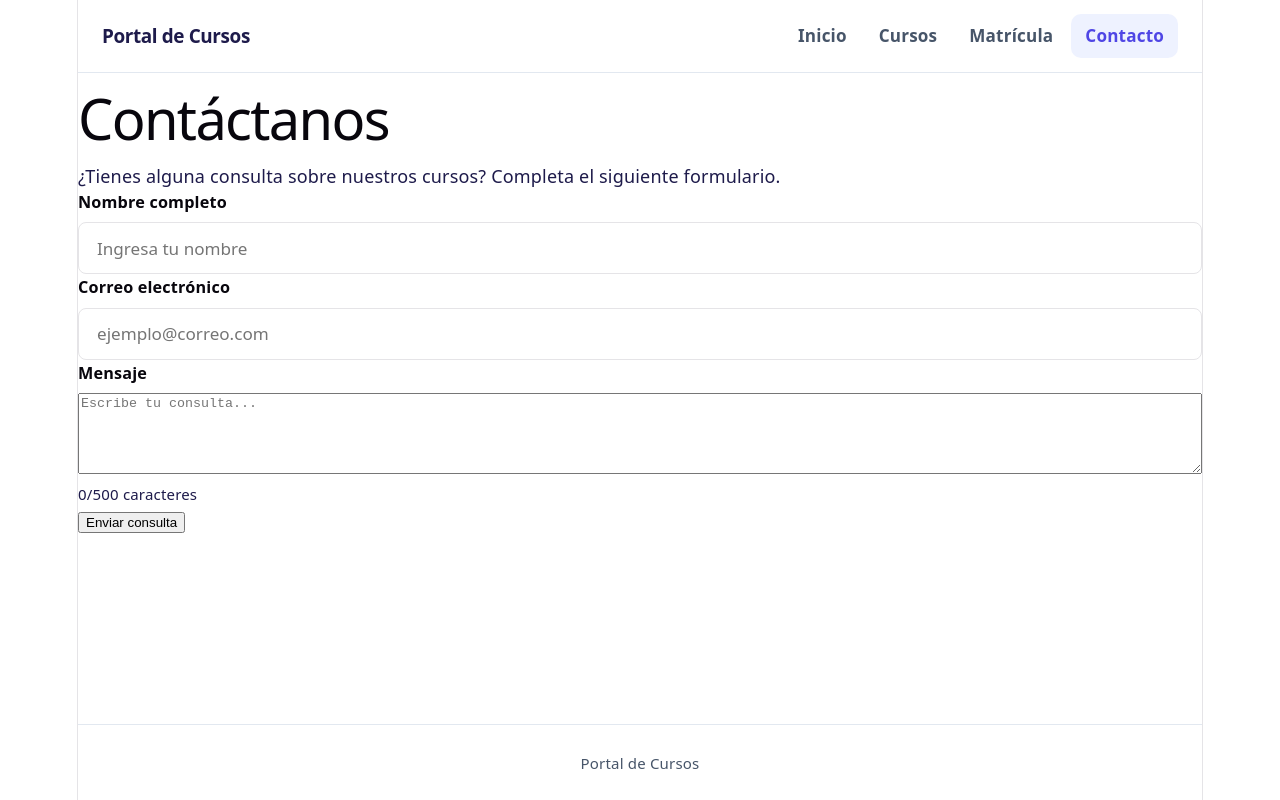
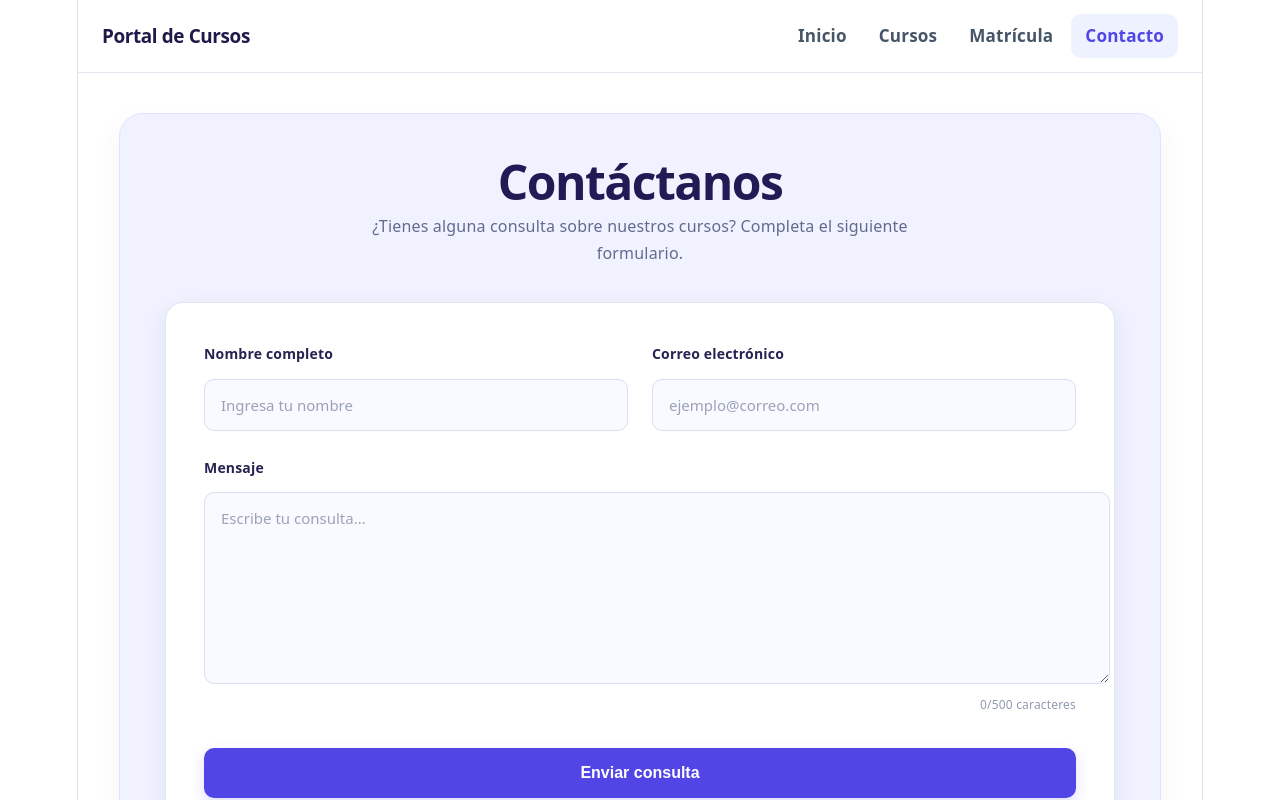
Before and after one commit to abeljosue/portal_cursos_senati, a React (Vite) app: page /contacto in a window 1280 px wide. Shown: the top 800 px of the page. Built offline with nearby package versions, Linux system fonts and the light colour scheme.

Commit message:
correcion

```diff
--- a/src/index.css
+++ b/src/index.css
@@ -91,7 +91,188 @@ code {
   padding: 4px 8px;
   background: var(--code-bg);
 }
-/* matricula */
+
+/* ==========================================
+   ESTILOS DE CONTACTO (MAIN)
+   ========================================== */
+
+.contacto {
+  max-width: 950px;
+  margin: 40px auto 70px;
+  padding: 55px 45px;
+  background: #f0f2ff;
+  border: 1px solid #dfe3ff;
+  border-radius: 24px;
+  box-shadow: 0 12px 30px rgba(60, 50, 150, 0.06);
+}
+
+.contacto h1 {
+  color: #211b55;
+  font-size: clamp(32px, 4vw, 48px);
+  font-weight: 800;
+  letter-spacing: -1.5px;
+  text-align: center;
+  margin: 0 0 18px;
+}
+
+.contacto > p {
+  color: #626b8e;
+  font-size: 16px;
+  line-height: 1.7;
+  text-align: center;
+  max-width: 590px;
+  margin: 0 auto 35px;
+}
+
+.contacto form {
+  display: grid;
+  grid-template-columns: repeat(2, minmax(0, 1fr));
+  gap: 24px;
+  background: #ffffff;
+  padding: 38px;
+  border-radius: 18px;
+  border: 1px solid #e2e5f5;
+  box-shadow: 0 8px 25px rgba(39, 35, 106, 0.07);
+}
+
+.contacto .campo {
+  display: flex;
+  flex-direction: column;
+  gap: 8px;
+  min-width: 0;
+}
+
+.contacto .campo:nth-child(3) {
+  grid-column: 1 / -1;
+}
+
+.contacto .campo label {
+  display: block;
+  color: #252452;
+  font-size: 14px;
+  font-weight: 700;
+  margin-bottom: 3px;
+}
+
+.contacto form .campo input,
+.contacto form .campo textarea {
+  width: 100%;
+  padding: 15px 16px;
+  background: #f9faff;
+  color: #252452;
+  border: 1px solid #d9def0;
+  border-radius: 10px;
+  font-size: 15px;
+  font-family: inherit;
+  outline: none;
+  transition: 0.2s ease;
+}
+
+.contacto form .campo input {
+  min-height: 50px;
+}
+
+.contacto form .campo textarea {
+  min-height: 160px;
+  resize: vertical;
+}
+
+.contacto input::placeholder,
+.contacto textarea::placeholder {
+  color: #9aa2b7;
+}
+
+.contacto form .campo input:focus,
+.contacto form .campo textarea:focus {
+  background: #ffffff;
+  border-color: #5950ed;
+  outline: 3px solid rgba(89, 80, 237, 0.12);
+}
+
+.contacto .campo > small:not(.error) {
+  align-self: flex-end;
+  color: #929ab0;
+  font-size: 12px;
+}
+
+.contacto .error {
+  display: block;
+  color: #db334f;
+  font-size: 12px;
+  font-weight: 500;
+  margin-top: 2px;
+}
+
+.contacto form button[type="submit"] {
+  grid-column: 1 / -1;
+  width: 100%;
+  padding: 16px 24px;
+  margin-top: 6px;
+  border: none;
+  border-radius: 10px;
+  background: #5146e5;
+  color: #ffffff;
+  font-size: 16px;
+  font-weight: 700;
+  cursor: pointer;
+  transition: 0.25s ease;
+  box-shadow: 0 6px 14px rgba(81, 70, 229, 0.18);
+}
+
+.contacto form button[type="submit"]:hover {
+  background: #3e35c5;
+  transform: translateY(-2px);
+  box-shadow: 0 10px 20px rgba(81, 70, 229, 0.25);
+}
+
+.contacto form button[type="submit"]:active {
+  transform: translateY(0);
+}
+
+.contacto .mensaje-exito {
+  max-width: 650px;
+  margin: 0 auto 25px;
+  padding: 15px 20px;
+  background: #e7f8ee;
+  border: 1px solid #a6e7c0;
+  border-radius: 10px;
+  color: #176b3f;
+  text-align: center;
+  font-weight: 600;
+}
+
+@media (max-width: 768px) {
+  .contacto {
+    margin: 20px 15px 45px;
+    padding: 35px 20px;
+  }
+
+  .contacto h1 {
+    font-size: 34px;
+  }
+
+  .contacto > p {
+    font-size: 14px;
+  }
+
+  .contacto form {
+    grid-template-columns: 1fr;
+    padding: 24px 18px;
+    gap: 20px;
+  }
+
+  .contacto .campo:nth-child(3) {
+    grid-column: 1;
+  }
+
+  .contacto form button[type="submit"] {
+    grid-column: 1;
+  }
+}
+
+/* ==========================================
+   ESTILOS DE MATRÍCULA
+   ========================================== */
 
 .formulario-pagina {
   max-width: 720px;
@@ -143,7 +324,6 @@ code {
   font-size: 0.9rem;
 }
 
-/* Inputs y Selects en blanco limpio */
 .campo input,
 .campo select {
   padding: 0.75rem 1rem;
@@ -163,7 +343,6 @@ code {
   box-shadow: 0 0 0 2px var(--accent-bg);
 }
 
-/* Alineación limpia para la sección de Turno */
 .campo-turno {
   display: flex;
   flex-direction: column;
@@ -198,7 +377,6 @@ code {
   font-size: 0.95rem;
 }
 
-/* Botones y Errores */
 .error {
   color: #db334f;
   font-size: 0.8rem;
```
